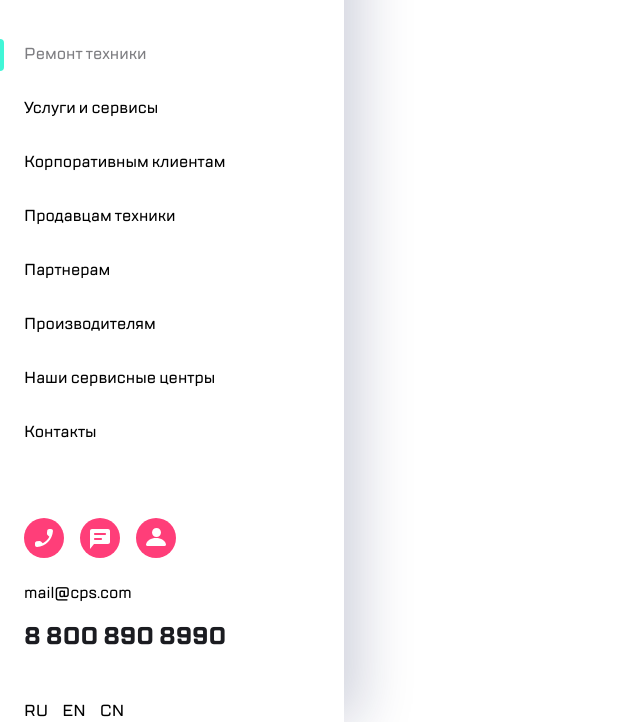
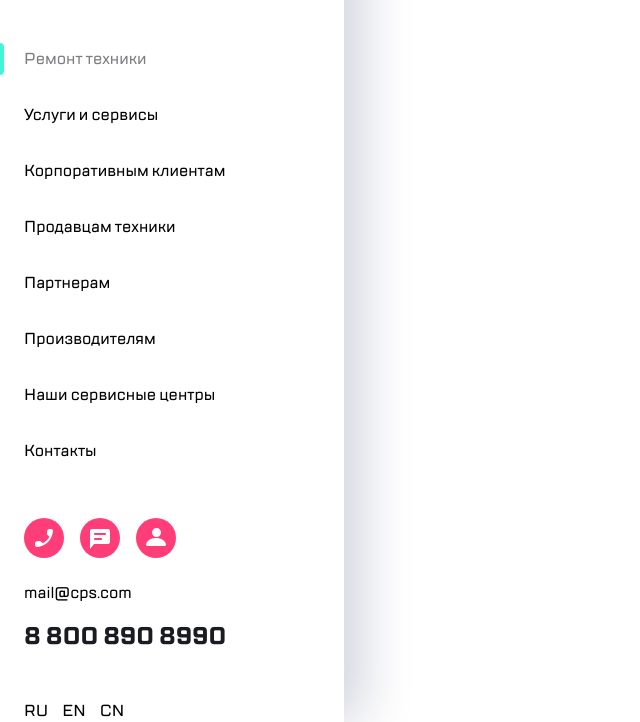
Before and after one commit to dtloveg/dtloveg-dtloveg2.github.io, a plain HTML site: page index.html in a window 1280 px wide. Shown: the part 78-800 px from the top of the page, without its empty margins (0-640 px from the left). Drawn offline with Linux system fonts and the light colour scheme.

Commit message:
Update style.css

```diff
--- a/style.css
+++ b/style.css
@@ -22,8 +22,6 @@
     font-display: swap;
 }
 
-
-
 * {
     padding: 0px;
     margin: 0px;
@@ -31,11 +29,9 @@
   }
 
   body {
-
     font-family: "TTLakes";
     font-weight: 500;
     font-size: 16px;
-
     }
   .mobile-navigation {
     position: fixed;
@@ -92,35 +88,29 @@
 
 }
 .mobile-navigation__list {
-
-
     list-style-type: none;
     display: flex;
     flex-direction: column;
-    gap: 32px;
-
-
+    gap: 24px;
    }
 .mobile-navigation__link {
     color: inherit;
+    display: inline-flex;
+    align-items: center;
     text-decoration: none;
+    font-size: 16px;
     min-height: 32px;
-
-
+    transition: transform 0.3s ease;
 }
 .mobile-navigation_footer {
     display: flex;
     flex-direction: column;
 
-
 }
 .mobile-navigation__buttons {
     display: flex;
     width: 196px;
-
     gap: 16px;
-
-
    }
 .mobile-navigation__button--call {
     background-color: #FF3E79;
@@ -128,7 +118,6 @@
     background-position: center center;
     background-repeat: no-repeat;
     border-radius: 50%;
-
     }
 
 .mobile-navigation__button--chat {
@@ -137,7 +126,6 @@
     background-position: center center;
     background-repeat: no-repeat;
     border-radius: 50%;
-
    }
 
 .mobile-navigation__button--profile {
@@ -151,8 +139,6 @@
 .mobile-navigation__contacts {
     display: block;
     margin-top: 16px;
-
-
 }
 .mobile-navigation__contacts--email, .mobile-navigation__contacts--number {
     font-style:  normal;
@@ -187,7 +173,6 @@
 }
 
 .mobile-navigation__link--active::before {
-
     content: "";
     width: 4px;
     height: 32px;
@@ -195,17 +180,18 @@
     position: absolute;
     border-radius: 0 50px 50px 0;
     left: -24px;
-    top: -4px;
-
 }
 
 .action-button:hover {
     filter: saturate(190%);
     transform: scale(1.2);
-
 }
 
-.mobile-navigation__link:hover {
-    font-size: 18px;
+.mobile-navigation__link:hover:not(.mobile-navigation__link--active) {
+    transform: scale(1.05);
     color: black;
 }
+
+.mobile-navigation__language--active {
+    color: #7E7E82;
+}
```
Lines whose indentation alone changed are shown as unchanged.
